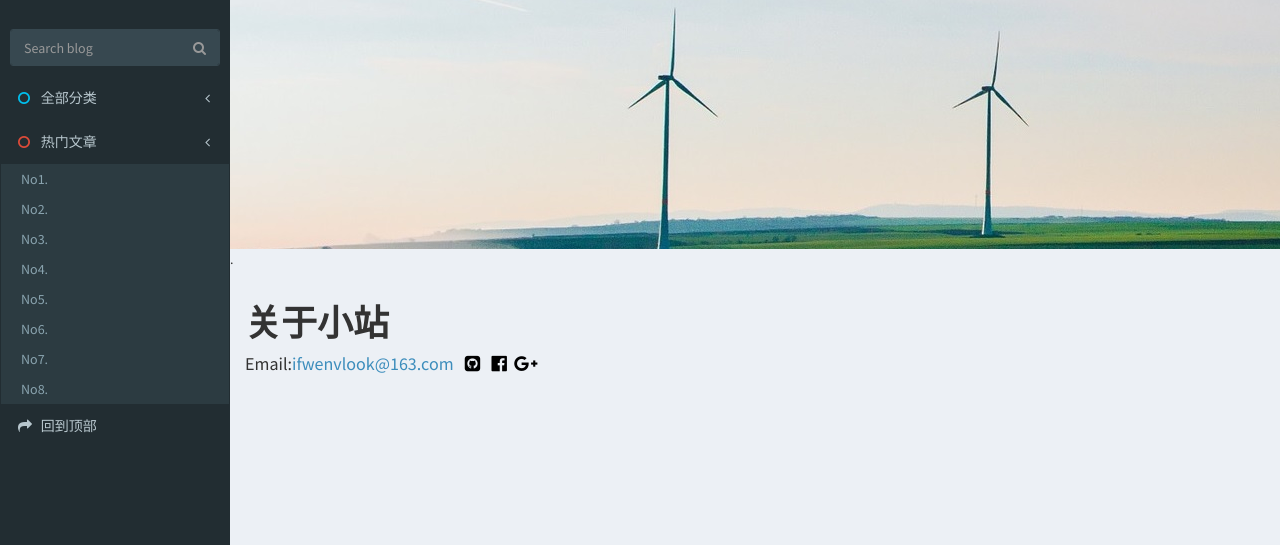
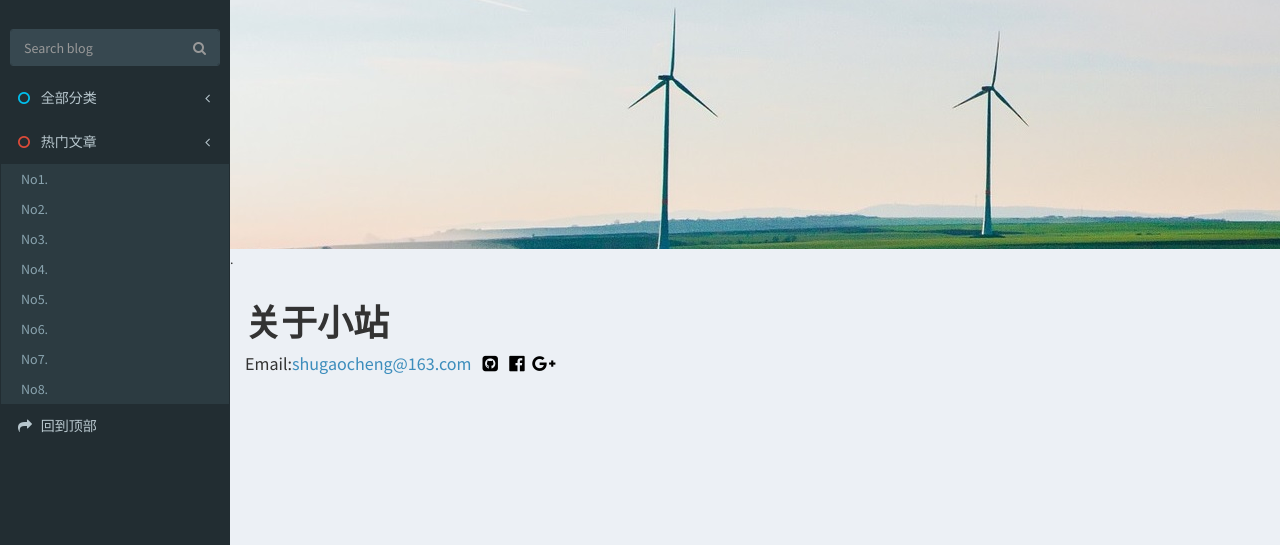
Before and after one commit to shugaocheng/Flask, a Flask app: template blog-master/app/templates/aboutme.html in a window 1280 px wide. Shown: the part 51-596 px from the top of the page. Run offline with Flask 2, Linux system fonts and the light colour scheme; the template is opened without the code that fills it, so the values that code supplies are empty; some libraries are stand-ins or nearby versions.

Commit message:
Update aboutme.html

```diff
--- a/blog-master/app/templates/aboutme.html
+++ b/blog-master/app/templates/aboutme.html
@@ -14,7 +14,7 @@
 
 {% block page_content %}
     <h1><strong>关于小站</strong></h1>
-	<h4>Email:<a  href="mailto:shugaocheng@163.com">ifwenvlook@163.com</a>&nbsp;
+	<h4>Email:<a  href="mailto:shugaocheng@163.com">shugaocheng@163.com</a>&nbsp;
 	<a href="https://github.com/shugaocheng" style="color:black" ><i class="fa fa-fw fa-github-square"></i></a>
 	<a href="https://www.facebook.com"style="color:black" ><i class="fa fa-fw fa-facebook-official"></i></a>
 	<a href="https://www.google.com"style="color:black" ><i class="fa fa-fw fa-google-plus"></i></a>
```
